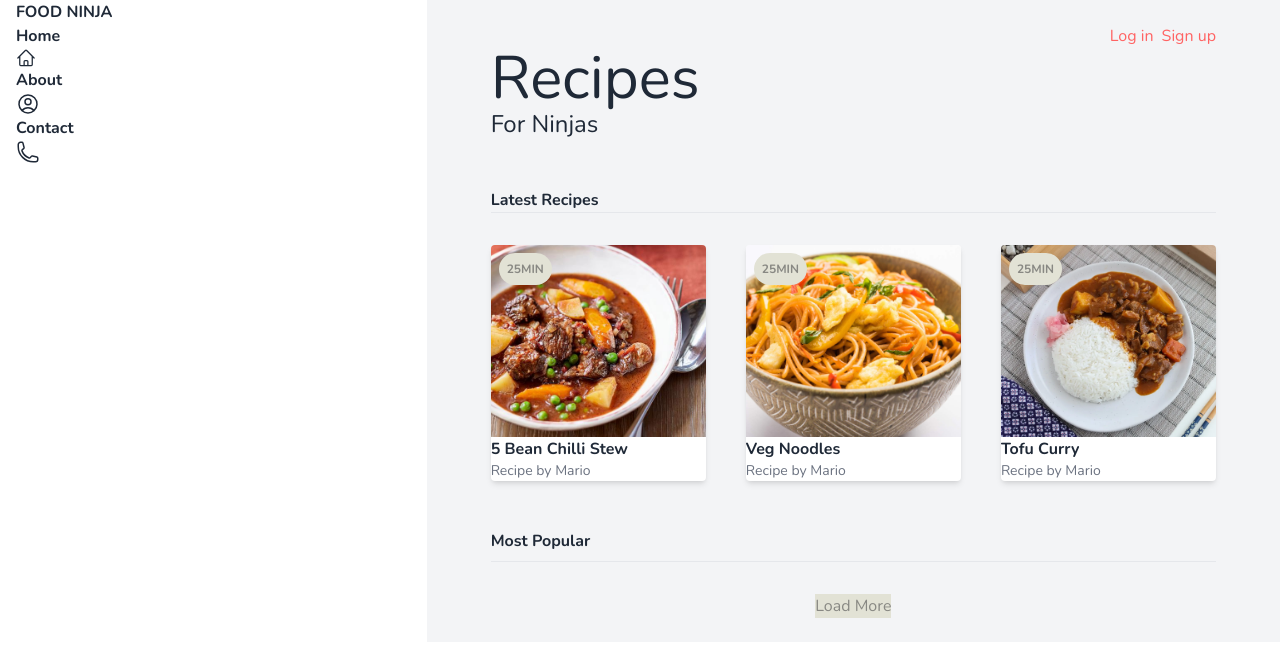
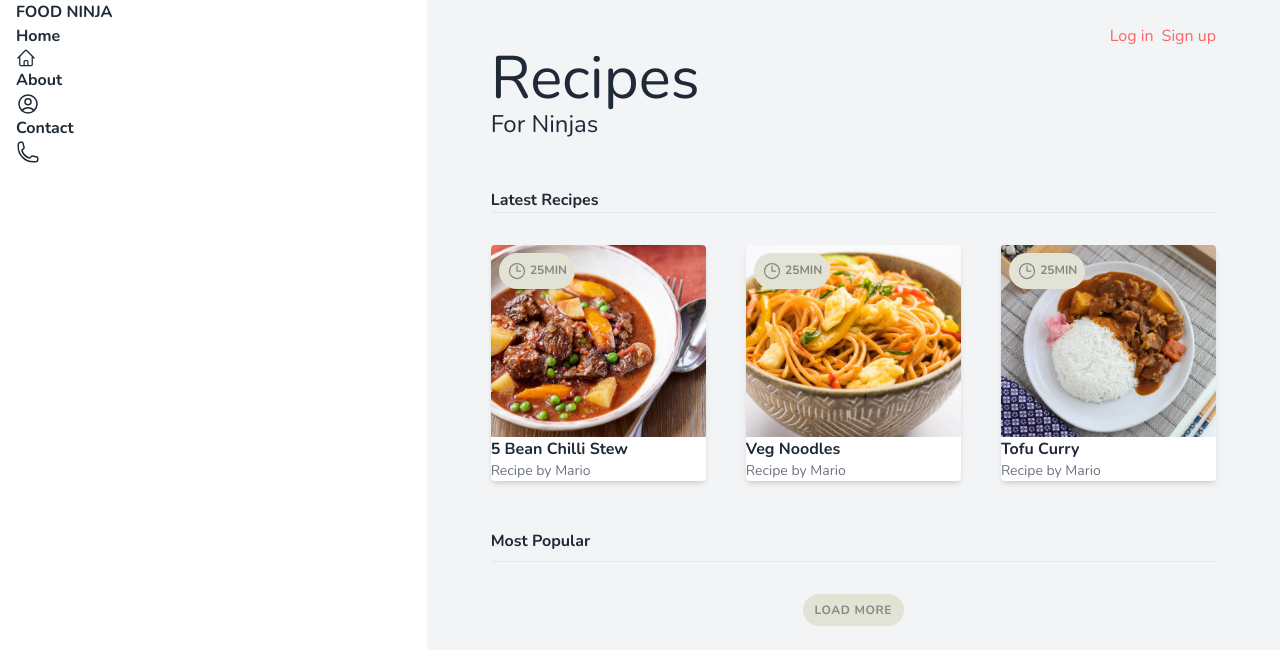
Before and after one commit to daniel-neves-dev/TailwindNinja, a Rails app: page / in a window 1280 px wide. Shown: the top 665 px of the page. Run offline with Rails 7, Linux system fonts and the light colour scheme; style sheets or scripts are compiled from the project's sources.

Commit message:
feat: page card

```diff
--- a/app/views/pages/_card.html.erb
+++ b/app/views/pages/_card.html.erb
@@ -7,21 +7,33 @@
       <%= image_tag 'stew.jpeg', alt: "stew", class: "w-full object-cover h-48"%>
       <span class="font-bold mt-4">5 Bean Chilli Stew</span>
       <span class="block text-gray-500 text-sm">Recipe by Mario</span>
-      <div class="bg-secondary-100 text-secondary-200 text-xs p-2 font-bold uppercase rounded-full top-0 ml-2 mt-2 absolute">25min</div>
+      <div class="budge">
+        <svg fill="none" viewBox="0 0 24 24" stroke-width="1.5" stroke="currentColor" class="w-5  inline-block">
+          <path stroke-linecap="round" stroke-linejoin="round" d="M12 6v6h4.5m4.5 0a9 9 0 11-18 0 9 9 0 0118 0z"/>
+        </svg>
+        25min</div>
     </div>
 
     <div class="bg-white rounded overflow-hidden shadow-md relative">
       <%= image_tag 'Noodle.jpeg', alt: "noodle", class: "w-full object-cover h-48"%>
       <span class="font-bold mt-4">Veg Noodles</span>
       <span class="block text-gray-500 text-sm">Recipe by Mario</span>
-      <div class="bg-secondary-100 text-secondary-200 text-xs p-2 font-bold uppercase rounded-full top-0 ml-2 mt-2 absolute">25min</div>
+      <div class="budge">
+        <svg fill="none" viewBox="0 0 24 24" stroke-width="1.5" stroke="currentColor" class="w-5  inline-block">
+          <path stroke-linecap="round" stroke-linejoin="round" d="M12 6v6h4.5m4.5 0a9 9 0 11-18 0 9 9 0 0118 0z"/>
+        </svg>
+        25min</div>
     </div>
 
     <div class="bg-white rounded overflow-hidden shadow-md relative">
       <%= image_tag 'Japanese-Beef-Curry.png', alt: "curry", class: "w-full object-cover h-48"%>
       <span class="font-bold mt-4">Tofu Curry</span>
       <span class="block text-gray-500 text-sm">Recipe by Mario</span>
-      <div class="bg-secondary-100 text-secondary-200 text-xs p-2 font-bold uppercase rounded-full top-0 ml-2 mt-2 absolute">25min</div>
+      <div class="budge">
+        <svg fill="none" viewBox="0 0 24 24" stroke-width="1.5" stroke="currentColor" class="w-5  inline-block">
+          <path stroke-linecap="round" stroke-linejoin="round" d="M12 6v6h4.5m4.5 0a9 9 0 11-18 0 9 9 0 0118 0z"/>
+        </svg>
+        25min</div>
     </div>
   </div>
 
@@ -31,6 +43,6 @@
   </div>
 
   <div class="flex justify-center">
-    <div class="bg-secondary-100 text-secondary-200">Load More</div>
+    <div class="btn bg-secondary-100 text-secondary-200">Load More</div>
   </div>
 </div>
```
